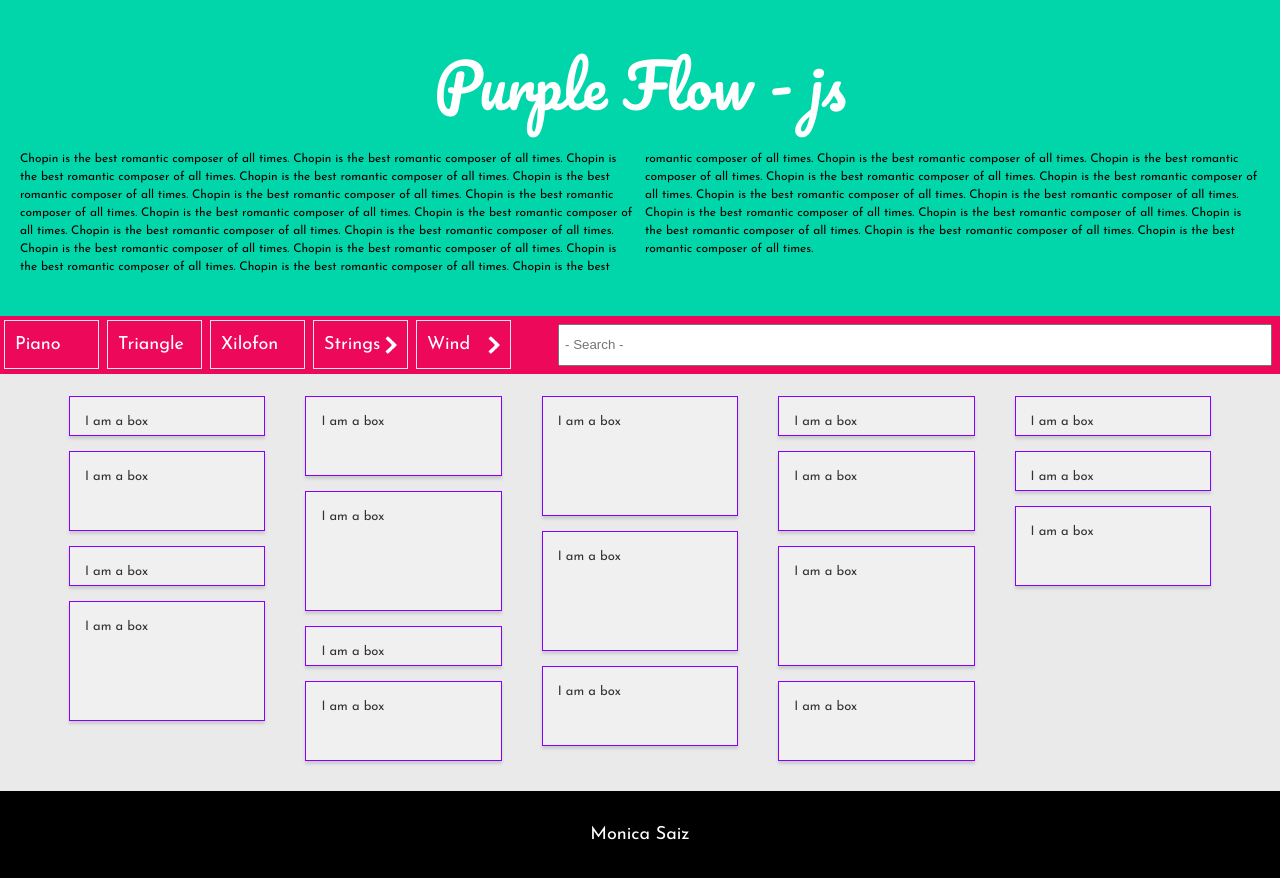
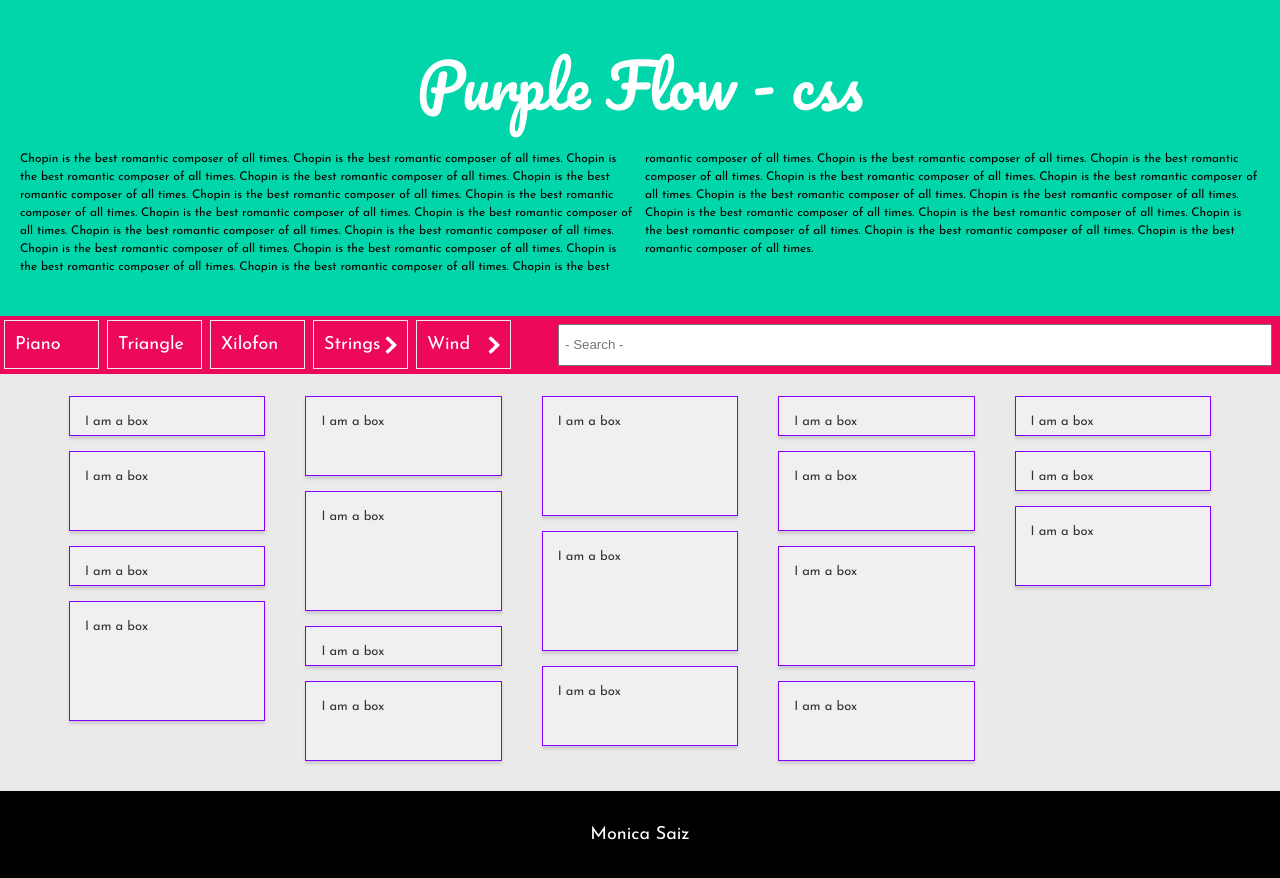
Before and after one commit to monifasol/purpleflow_css, a plain HTML site: page index.html in a window 1280 px wide. Drawn offline with Linux system fonts and the light colour scheme.

Commit message:
adding correct title

```diff
--- a/index.html
+++ b/index.html
@@ -25,7 +25,7 @@
   <body>
 
     <header>
-      <h1 class="headline">Purple Flow - js </h1>
+      <h1 class="headline">Purple Flow - css </h1>
       <div class="description">
         Chopin is the best romantic composer of all times. Chopin is the best romantic composer of all times. Chopin is the best romantic composer of all times. Chopin is the best romantic composer of all times. Chopin is the best romantic composer of all times. Chopin is the best romantic composer of all times. Chopin is the best romantic composer of all times. Chopin is the best romantic composer of all times. Chopin is the best romantic composer of all times. Chopin is the best romantic composer of all times. Chopin is the best romantic composer of all times. Chopin is the best romantic composer of all times. Chopin is the best romantic composer of all times. Chopin is the best romantic composer of all times. Chopin is the best romantic composer of all times. Chopin is the best romantic composer of all times. Chopin is the best romantic composer of all times. Chopin is the best romantic composer of all times. Chopin is the best romantic composer of all times. Chopin is the best romantic composer of all times. Chopin is the best romantic composer of all times. Chopin is the best romantic composer of all times. Chopin is the best romantic composer of all times. Chopin is the best romantic composer of all times. Chopin is the best romantic composer of all times. Chopin is the best romantic composer of all times. Chopin is the best romantic composer of all times.
     </header>
```
